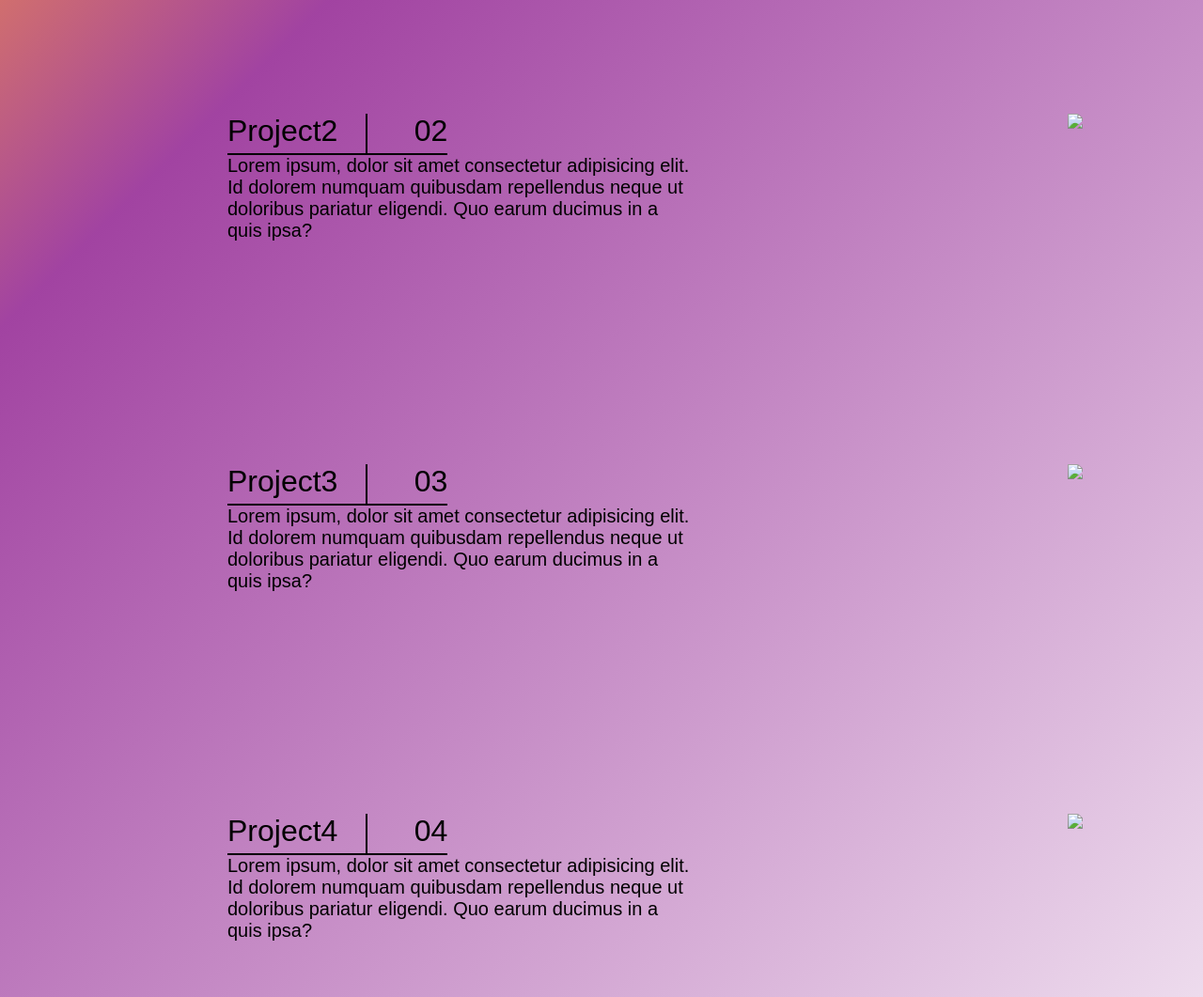
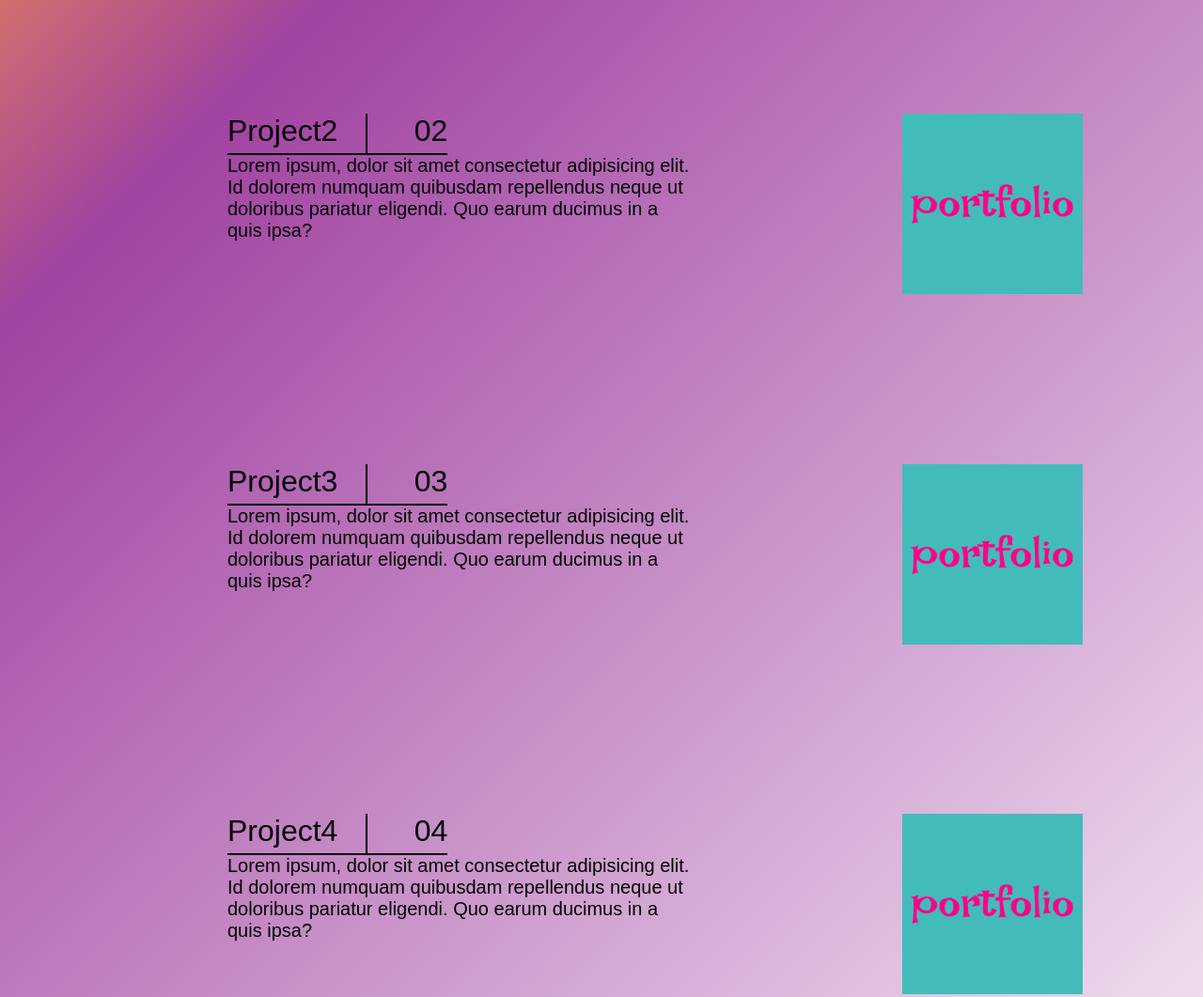
Before and after one commit to JeetIITB/myportfolio, a plain HTML site: page index.html in a window 1280 px wide. Shown: the part 700-1761 px from the top of the page at 94% size. Drawn offline with nearby package versions, Linux system fonts and the light colour scheme.

Commit message:
Update index.html

```diff
--- a/index.html
+++ b/index.html
@@ -63,14 +63,14 @@
         <div class="project1">
             <div class="p1"><div class = "p2" >Project2</div>
             <div class="num">02</div>
-            <img src="pr\android-chrome-192x192.png" ></div>
+            <img src="android-chrome-192x192.png" ></div>
             <p class ="content" style="font-size: 20px;">Lorem ipsum, dolor sit amet consectetur adipisicing elit. Id dolorem numquam quibusdam repellendus neque ut doloribus pariatur eligendi. Quo earum ducimus in a quis ipsa?</p>
         </div>
         <br><br><br>
         <div class="project1">
             <div class="p1"><div class = "p2" >Project3</div>
             <div class="num">03</div>
-            <img src="pr\android-chrome-192x192.png" ></div>
+            <img src="android-chrome-192x192.png" ></div>
             <p class ="content" style="font-size: 20px;">Lorem ipsum, dolor sit amet consectetur adipisicing elit. Id dolorem numquam quibusdam repellendus neque ut doloribus pariatur eligendi. Quo earum ducimus in a quis ipsa?</p>
         </div>
         <br><br><br>
@@ -78,7 +78,7 @@
         <div class="project1">
             <div class="p1"><div class = "p2">Project4</div>
             <div class="num">04</div>
-            <img src="pr\android-chrome-192x192.png" ></div>
+            <img src="android-chrome-192x192.png" ></div>
             <p  class ="content" style="font-size: 20px;">Lorem ipsum, dolor sit amet consectetur adipisicing elit. Id dolorem numquam quibusdam repellendus neque ut doloribus pariatur eligendi. Quo earum ducimus in a quis ipsa?</p>
         </div>
         <br><br><br>
```
